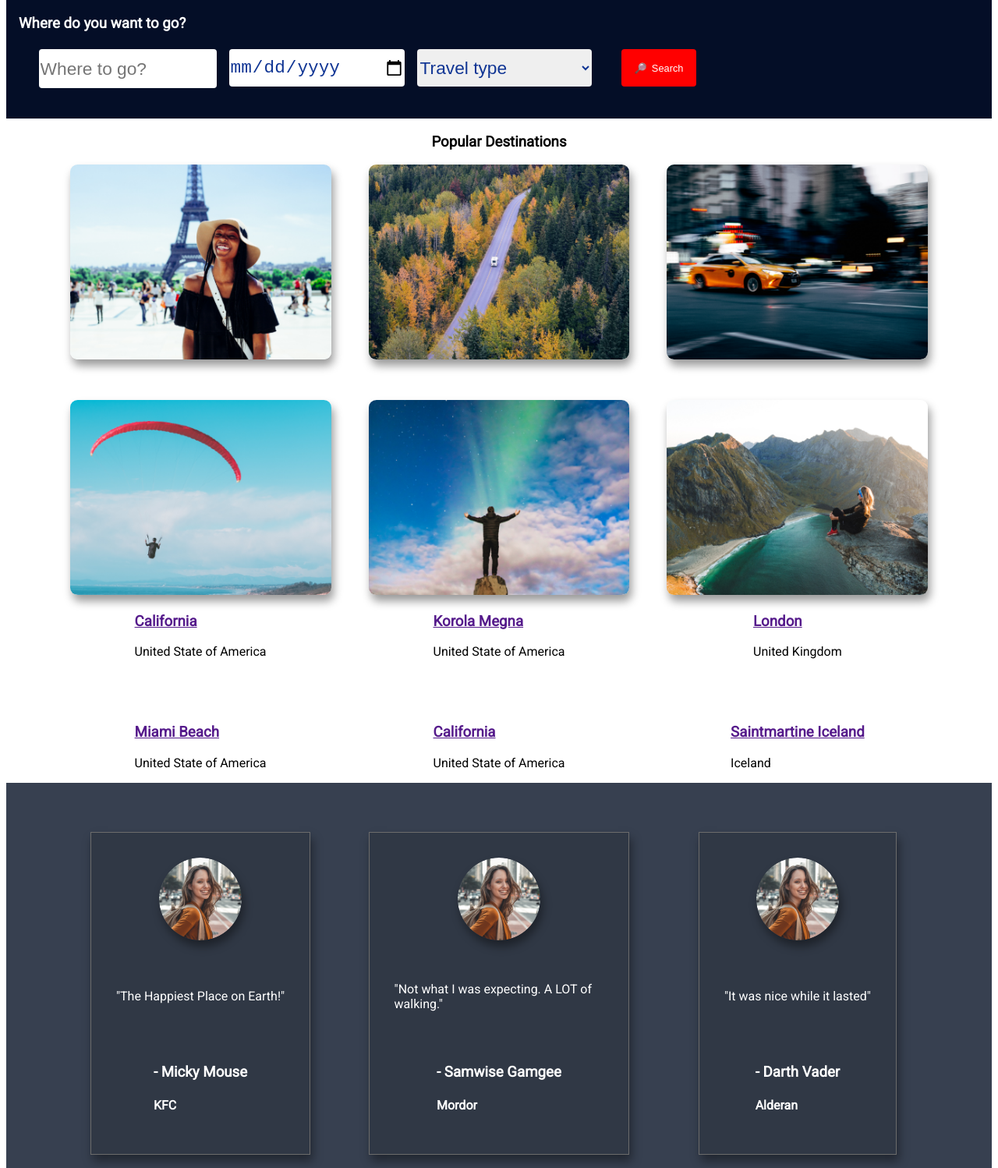
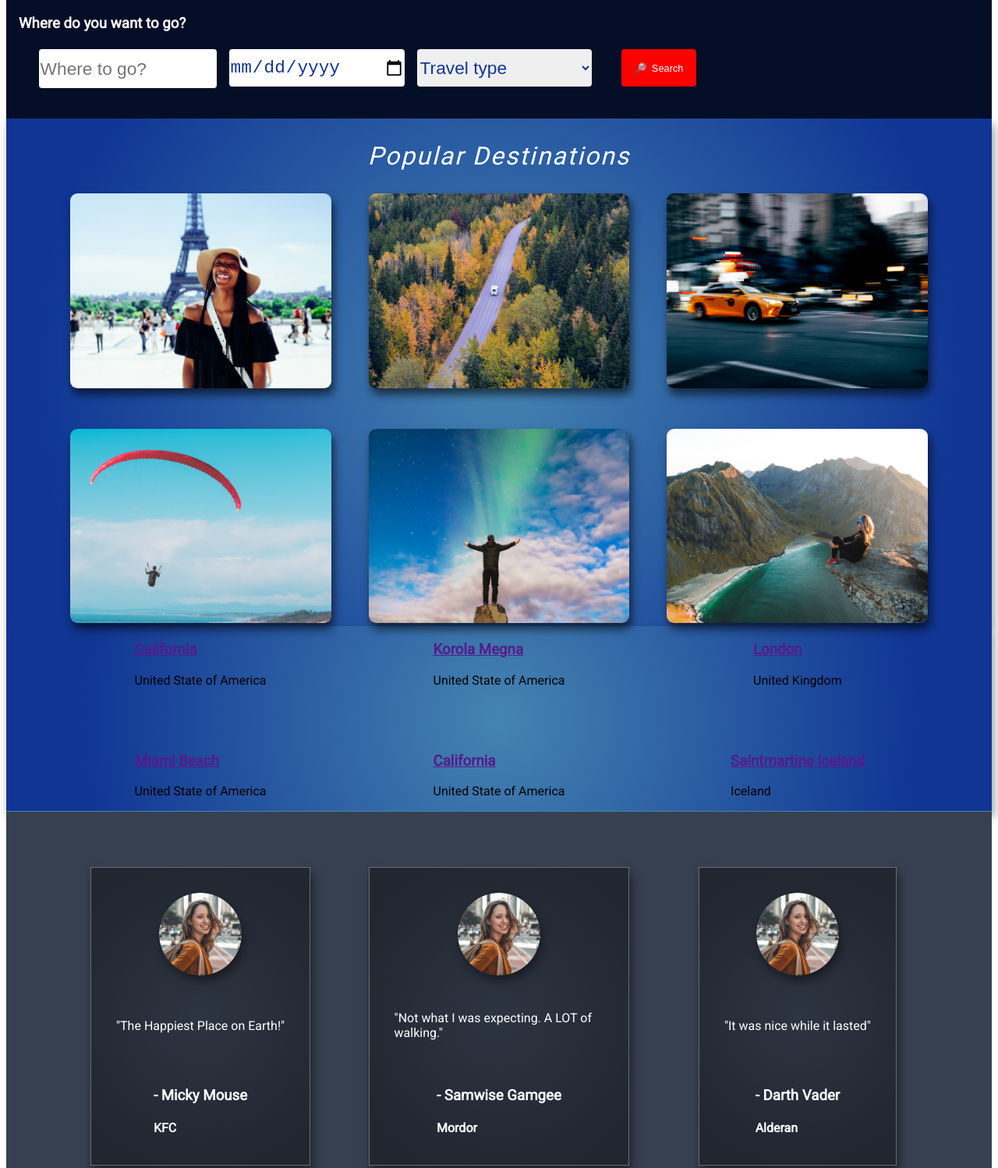
Before and after one commit to gm1wkr/cc_WK3_D3_Lab-css-grid-flex, a plain HTML site: page index.html in a window 1280 px wide. Shown: the part 149-1647 px from the top of the page at 78% size. Drawn offline with Linux system fonts and the light colour scheme.

Commit message:
Just chillin with CSS ...?

```diff
--- a/style.css
+++ b/style.css
@@ -64,6 +64,23 @@ nav > ul > li > a:hover{
   display: flex;
 }
 
+section.popular {
+  background-color: #4584b1;
+  background: radial-gradient(circle, #4584b1 0%, #103594 84%);
+
+  box-shadow: 3px 8px 12px 0px rgba(0, 0, 0, 0.4);
+}
+
+.section-title > h3 {
+  margin:0;
+  padding: 0;
+  line-height: 6rem;
+  color: #fff;
+  font-size: 2rem;
+  font-style: italic;
+  letter-spacing: 2px;
+  font-weight: 100;
+}
 
 .input-field > *{
   width: 14rem;
@@ -145,11 +162,12 @@ img {
 
 .single-destination > img {
   border-radius: 0.6rem;
-  box-shadow: 3px 8px 12px 0px rgba(0, 0, 0, 0.4);
+  box-shadow: 3px 8px 12px 0px rgba(0, 0, 0, 0.6);
 }
 
 .testimonial-area {
     background-color: #374050;
+    border-top: 1px solid #4584b1;
     padding: 6rem 0 6rem 0;
     display: flex;
 
@@ -157,12 +175,14 @@ img {
 
 .single-testmonial{
   color: #fff;
-  background-color: #00000022;
+  background-color: #ffffff11;
+  background: radial-gradient(circle, rgba(0, 0, 0, 0.18) 0%, rgba(0, 0, 0, 0.4) 84%);
   padding: 2rem;
+  padding-bottom: 1rem;
   max-width: 100%;
   min-height: 100%;
   border: 1pt solid rgb(108, 108, 108);
-  box-shadow: 3px 8px 12px 0px rgba(0, 0, 0, 0.4);
+  box-shadow: 3px 8px 12px 0px rgba(0, 0, 0, 0.5);
   display: flex;
   flex-direction: column;
   justify-content: space-between;
@@ -180,6 +200,7 @@ img {
   min-height: 12rem;
   color: #fff;
   background-color: #040E27;
+  border-top: 1px solid #fff;
 }
 
 
```
